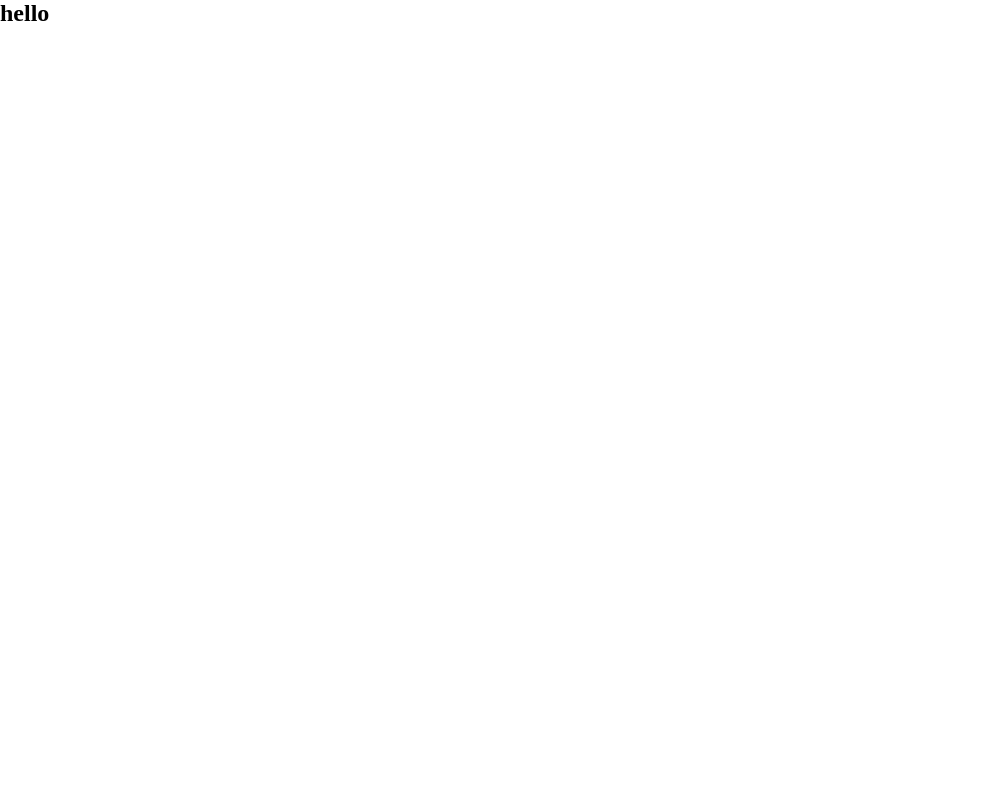
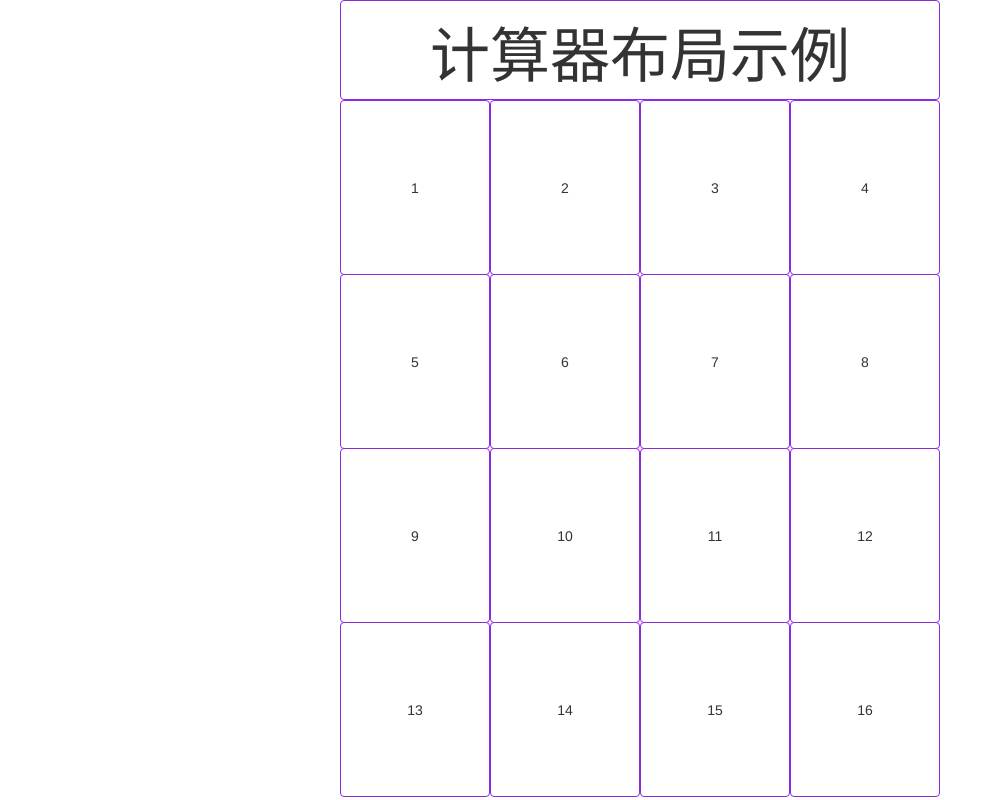
Before and after one commit to Donny2333/calculator, a website: page index.html in a window 1280 px wide. Shown: the whole page, without its empty margins (0-1002 px from the left). Drawn offline with nearby package versions, Linux system fonts and the light colour scheme.

Commit message:
add style

```diff
--- a/bower.json
+++ b/bower.json
@@ -6,6 +6,7 @@
   ],
   "license": "ISC",
   "dependencies": {
-    "angular": "^1.6.3"
+    "angular": "^1.6.3",
+    "bootstrap": "^3.3.7"
   }
 }
--- a/css/style.css
+++ b/css/style.css
@@ -1,9 +1,45 @@
-* {
-    margin: 0;
-    padding: 0;
+html, body {
+    height: 100%;
+    width: 100%;
 }
 
-.active {
-    color: red;
-    font-weight: bolder;
+.calculator {
+    margin: 0 auto;
+    height: 100%;
+    width: 600px;
 }
+
+.calculator > .result {
+    height: 100px;
+    width: 100%;
+    float: left;
+}
+
+.result > .result-input {
+    display: inline-block;
+    font-size: 60px;
+    border: 1px solid blueviolet;
+    margin-bottom: -1px;
+    border-radius: 4px;
+    text-align: center;
+    width: 100%;
+    height: 100%;
+}
+
+.calculator > .keyboard {
+    height: 100%;
+    width: 100%;
+    padding-top: 100px;
+}
+
+.keyboard > .key {
+    display: inline-block;
+    height: 25%;
+    width: 25%;
+    border: 1px solid blueviolet;
+    margin-bottom: -1px;
+}
+
+.clear {
+    clear: both;
+}
--- a/index.html
+++ b/index.html
@@ -4,6 +4,7 @@
     <meta charset="UTF-8">
     <meta name="viewport" content="width=device-width, initial-scale=1">
     <title>calculator</title>
+    <link rel="stylesheet" href="bower_components/bootstrap/dist/css/bootstrap.min.css">
     <link rel="stylesheet" href="css/style.css">
 
     <script src="bower_components/angular/angular.min.js"></script>
@@ -12,6 +13,31 @@
 
 </head>
 <body ng-app="calculator" ng-controller="AppController">
-<h2>{{hello}}</h2>
+<div class="calculator">
+    <div class="result">
+        <input type="text" class="result-input" value="计算器布局示例">
+    </div>
+    <div class="keyboard">
+        <!-- hack css! do not change this! -->
+        <button class="btn btn-default key">1
+        </button><button class="btn btn-default key">2
+    </button><button class="btn btn-default key">3
+    </button><button class="btn btn-default key">4</button>
+        <button class="btn btn-default key">5
+        </button><button class="btn btn-default key">6
+    </button><button class="btn btn-default key">7
+    </button><button class="btn btn-default key">8</button>
+        <button class="btn btn-default key">9
+        </button><button class="btn btn-default key">10
+    </button><button class="btn btn-default key">11
+    </button><button class="btn btn-default key">12</button>
+        <button class="btn btn-default key">13
+        </button><button class="btn btn-default key">14
+    </button><button class="btn btn-default key">15
+    </button><button class="btn btn-default key">16</button>
+        <!-- hack css! do not change this! -->
+    </div>
+    <div class="clear"></div>
+</div>
 </body>
 </html>
```
Also changed, not shown: 1 other file.
